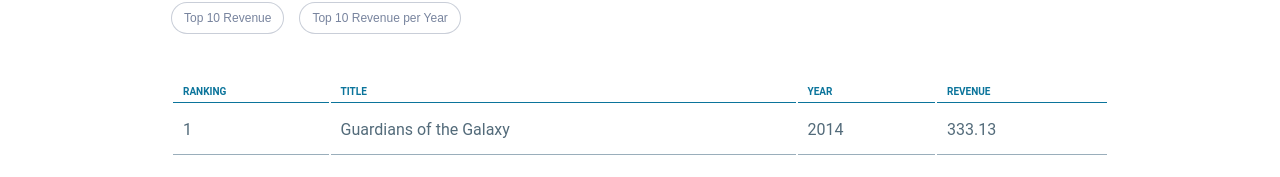
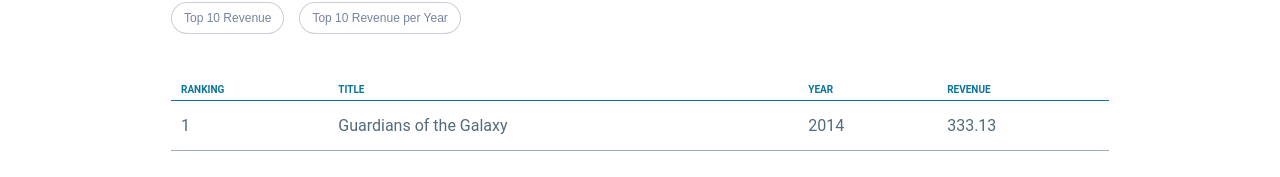
Before and after one commit to nublson/movie-app, a React (Create React App) app: page / in a window 1280 px wide. Shown: the part 131-308 px from the top of the page. Built offline with nearby package versions, Linux system fonts and the light colour scheme; the HTML template or start-up script is replaced by a standard one.

Commit message:
fix table Style

```diff
--- a/src/App.tsx
+++ b/src/App.tsx
@@ -25,10 +25,15 @@
 const Table = styled.table`
   width: 100%;
   height: 100%;
+  border-collapse: collapse;
 `;
 
 const TableHead = styled.thead`
   width: 100%;
+
+  tr {
+    border-bottom: 1px solid #0b749b;
+  }
 
   th {
     font-size: 1rem;
@@ -36,7 +41,6 @@
     text-transform: uppercase;
     color: #0b749b;
     text-align: left;
-    border-bottom: 1px solid #0b749b;
     padding: 0.5rem 1rem;
   }
 `;
```
Also changed, not shown: 1 other file (tests, documents, lock files or other folders).
